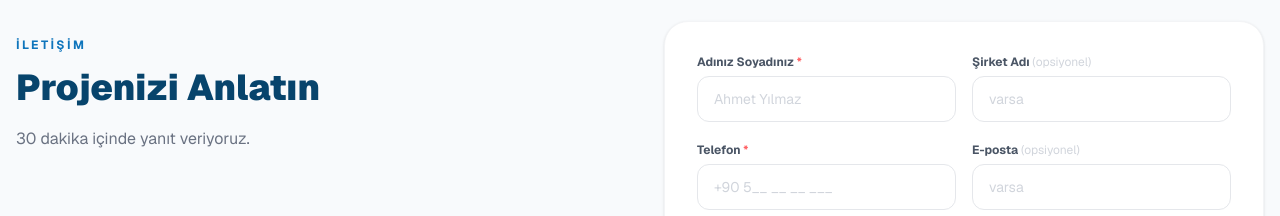
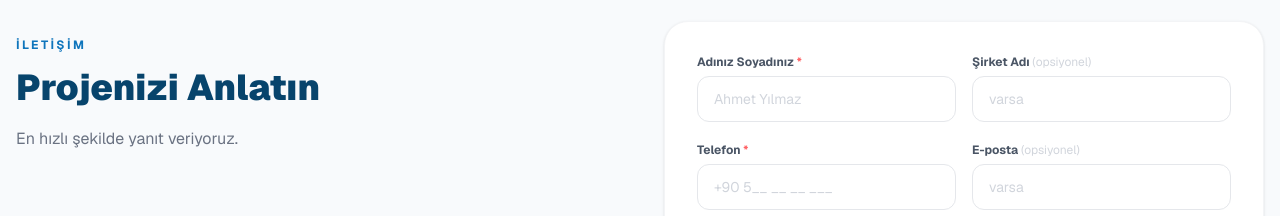
Before and after one commit to sarikayattaha/kmpbaski, a Next.js app: page / in a window 1280 px wide. Shown: the part 920-1136 px from the top of the page. Built offline with nearby package versions, Linux system fonts and the light colour scheme; no server answers; the database is empty.

Commit message:
fix: yanıt süresi metni güncellendi

```diff
--- a/app/components/ContactFormSection.tsx
+++ b/app/components/ContactFormSection.tsx
@@ -63,7 +63,7 @@ export default function ContactFormSection() {
               Projenizi Anlatın
             </h2>
             <p className="text-gray-500 text-base leading-relaxed">
-              30 dakika içinde yanıt veriyoruz.
+              En hızlı şekilde yanıt veriyoruz.
             </p>
           </div>
 
```
